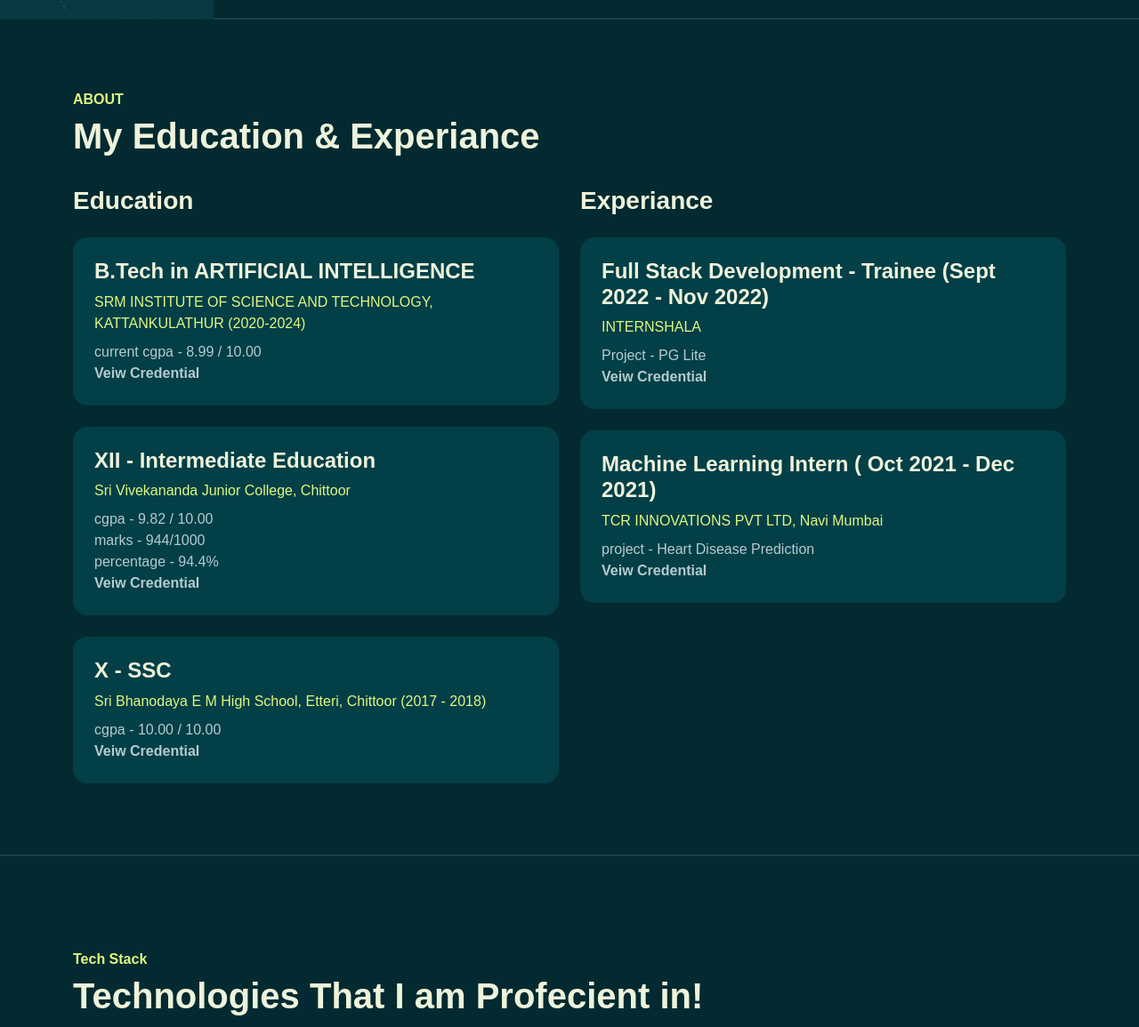
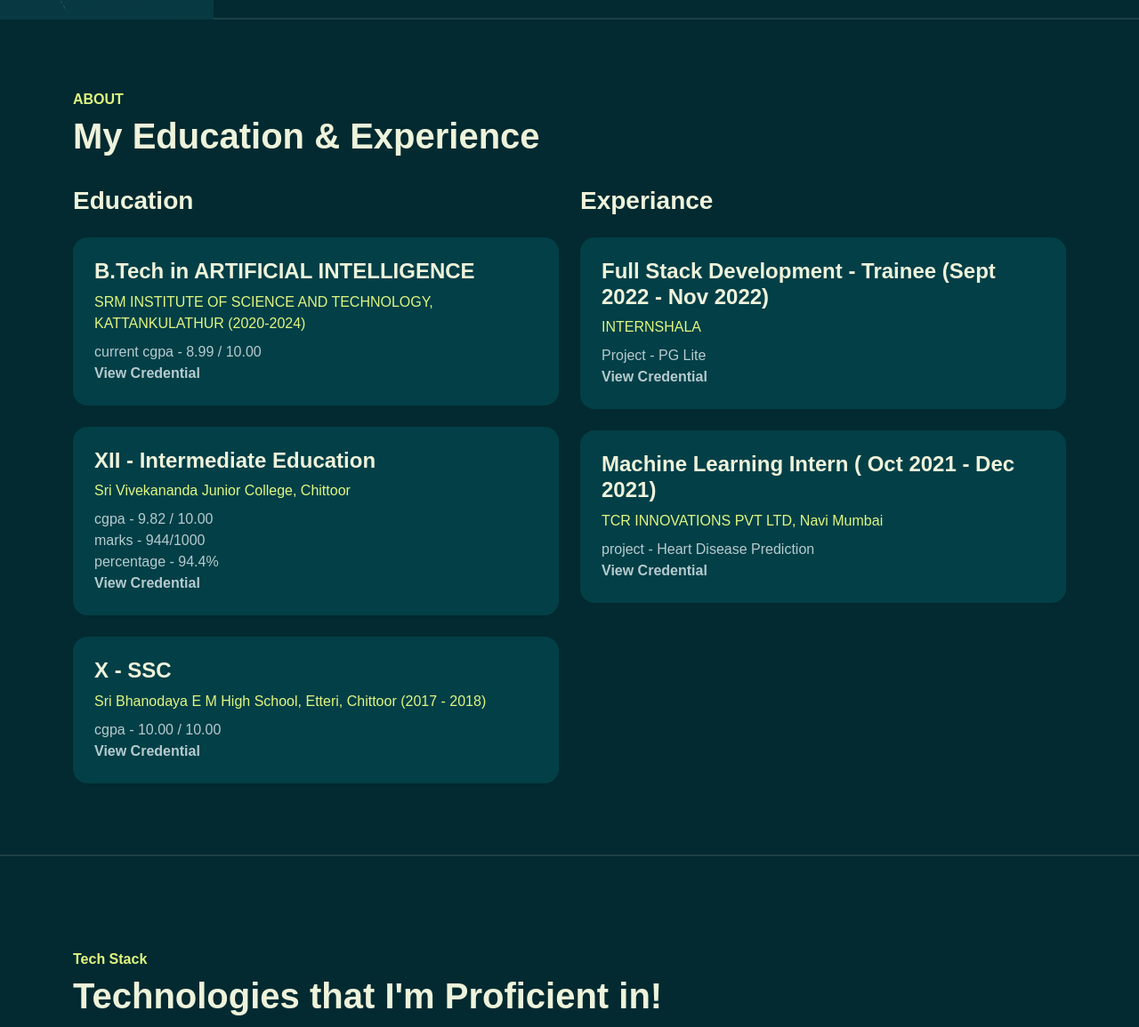
Before and after one commit to Charan-Nandarapu/Portfolio-Website, a plain HTML site: page index.html in a window 1280 px wide. Shown: the part 778-1933 px from the top of the page at 89% size. Drawn offline with Linux system fonts and the light colour scheme; a web font is replaced by a local one.

Commit message:
Update index.html

```diff
--- a/index.html
+++ b/index.html
@@ -5,7 +5,7 @@
     <meta charset="UTF-8">
     <meta http-equiv="X-UA-Compatible" content="IE=edge">
     <meta name="viewport" content="width=device-width, initial-scale=1.0">
-    <title>CHARAN NANDARAPU - AI/ML, Web Dveloper</title>
+    <title>CHARAN NANDARAPU - AI/ML, Web Developer</title>
     <link rel="stylesheet" href="./assets/css/bootstrap.min.css">
     <link rel="stylesheet" href="./assets/css/aos.css">
     <link rel="stylesheet" href="./assets/css/line-awesome.min.css">
@@ -97,7 +97,7 @@
                 <div class="row pb-4" data-aos="fade-up">
                     <div class="col-lg-8">
                         <h6 class="text-brand">ABOUT</h6>
-                        <h1>My Education & Experiance</h1>
+                        <h1>My Education & Experience</h1>
                     </div>
                 </div>
 
@@ -112,7 +112,7 @@
                                     <h4>B.Tech in ARTIFICIAL INTELLIGENCE</h4>
                                     <p class="text-brand mb-2">SRM INSTITUTE OF SCIENCE AND TECHNOLOGY, KATTANKULATHUR (2020-2024)</p>
                                     <p class="mb-0">current cgpa - 8.99 / 10.00</p>
-                                    <a href="https://drive.google.com/file/d/1pLOQIp3JnW8ebKcwKNeseVaEmoco8UOf/view?usp=sharing" target="_blank" class="link-custom">Veiw Credential</a>
+                                    <a href="https://drive.google.com/file/d/1pLOQIp3JnW8ebKcwKNeseVaEmoco8UOf/view?usp=sharing" target="_blank" class="link-custom">View Credential</a>
                                 </div>
                             </div>
 
@@ -123,7 +123,7 @@
                                     <p class="mb-0">cgpa - 9.82 / 10.00</p>
                                     <p class="mb-0">marks - 944/1000</p>
                                     <p class="mb-0">percentage - 94.4%</p>
-                                    <a href="https://drive.google.com/file/d/1Gl4nlhqbGr7QdX2fYpkBaDoNHhVzeW2m/view?usp=sharing" target="_blank" class="link-custom">Veiw Credential</a>
+                                    <a href="https://drive.google.com/file/d/1Gl4nlhqbGr7QdX2fYpkBaDoNHhVzeW2m/view?usp=sharing" target="_blank" class="link-custom">View Credential</a>
                                 </div>
                             </div>
 
@@ -132,7 +132,7 @@
                                     <h4>X - SSC</h4>
                                     <p class="text-brand mb-2">Sri Bhanodaya E M High School, Etteri, Chittoor (2017 - 2018)</p>
                                     <p class="mb-0">cgpa - 10.00 / 10.00</p>
-                                    <a href="https://drive.google.com/file/d/16qoWMQE5z2NfGjQqOnHDnJpc7sCVHMxV/view?usp=sharing" target="_blank" class="link-custom">Veiw Credential</a>
+                                    <a href="https://drive.google.com/file/d/16qoWMQE5z2NfGjQqOnHDnJpc7sCVHMxV/view?usp=sharing" target="_blank" class="link-custom">View Credential</a>
                                 </div>
                             </div>
 
@@ -150,7 +150,7 @@
                                     <h4>Full Stack Development - Trainee (Sept 2022 - Nov 2022)</h4>
                                     <p class="text-brand mb-2">INTERNSHALA</p>
                                     <p class="mb-0">Project - PG Lite</p>
-                                    <a href="https://drive.google.com/file/d/1a62zKEJ1bgijwIEddV_PTOt0Esgz312H/view?usp=sharing" target="_blank" class="link-custom">Veiw Credential</a>
+                                    <a href="https://drive.google.com/file/d/1a62zKEJ1bgijwIEddV_PTOt0Esgz312H/view?usp=sharing" target="_blank" class="link-custom">View Credential</a>
                                 </div>
                             </div>
 
@@ -159,7 +159,7 @@
                                     <h4>Machine Learning Intern ( Oct 2021 - Dec 2021)</h4>
                                     <p class="text-brand mb-2">TCR INNOVATIONS PVT LTD, Navi Mumbai</p>
                                     <p class="mb-0">project - Heart Disease Prediction</p>
-                                    <a href="https://drive.google.com/file/d/1wY8JdYeZW-GG9_z2XBZkP16dmA5RZTRB/view?usp=sharing" target="_blank" class="link-custom">Veiw Credential</a>
+                                    <a href="https://drive.google.com/file/d/1wY8JdYeZW-GG9_z2XBZkP16dmA5RZTRB/view?usp=sharing" target="_blank" class="link-custom">View Credential</a>
                                 </div>
                             </div>
 
@@ -181,7 +181,7 @@
                 <div class="row pb-4" data-aos="fade-up">
                     <div class="col-lg-8">
                         <h6 class="text-brand">Tech Stack</h6>
-                        <h1>Technologies That I am Profecient in!</h1>
+                        <h1>Technologies that I'm Proficient in!</h1>
                     </div>
                 </div>
 
@@ -223,7 +223,7 @@
                     </div>
                     <div class="col-md-4" data-aos="fade-up" data-aos-delay="800">
                         <div class="service p-4 bg-base rounded-4 shadow-effect">
-                            <h5 class="mt-4 mb-2">Software Devlopment</h5>
+                            <h5 class="mt-4 mb-2">Software Development</h5>
                             <p>Demonstrated ability to lead project teams while planning and implementing software strategies to achieve the goals. Able to handle software projects from an innovative and tactical perspective.</p>
                             <!--<a href="#" class="link-custom">Read More</a>-->
                         </div>
@@ -331,7 +331,7 @@
         <!-- //WORK -->
 
 
-        <!-- REVIEWS -->
+        <!-- SKILLS -->
         <section id="skills" class="full-height px-lg-5">
             <div class="container">
 
@@ -371,6 +371,7 @@
                                 <p class="mb-0">Communication</p>
                                 <p class="mb-0">Presentation</p>
                                 <p class="mb-0">Leadership</p>
+                                <p class="mb-0">Collaboration</p>
                                 <p class="mb-0">Time Management</p>
                                 <p class="mb-0">Project Management</p>
                                 <p class="mb-0">Adaptive</p>
@@ -403,7 +404,7 @@
 
             </div>
         </section>
-        <!-- //REVIEWS -->
+        <!-- //SKILLS -->
 
         <!-- CERTIFICATIONS -->
         <section id="Certifications" class="full-height px-lg-5">
```
